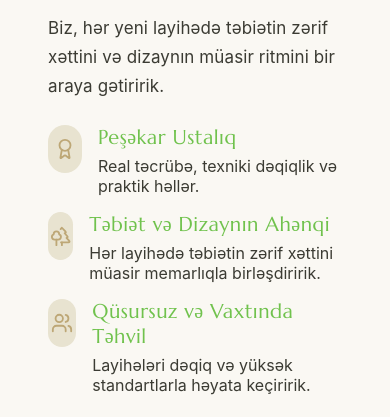
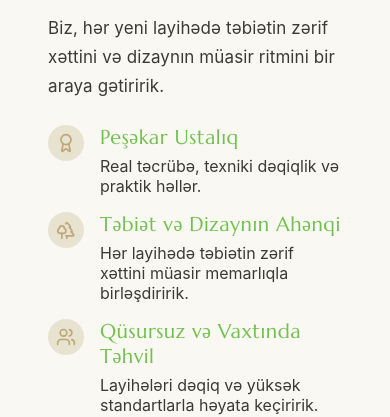
Before and after one commit to GulzarMammadova/parkland, a React (Vite) app: page / in a window 390 px wide. Shown: the part 1480-1897 px from the top of the page. Built offline with nearby package versions, Linux system fonts and the light colour scheme; no server answers.

Commit message:
Optimize icons for mobile

```diff
--- a/src/components/About/About.css
+++ b/src/components/About/About.css
@@ -68,6 +68,23 @@
   align-items: center;
   justify-content: center;
 }
+
+.about__icon {
+  width: 48px;
+  height: 48px;
+  border-radius: 999px;
+  background: var(--beige);
+  display: flex;
+  align-items: center;
+  justify-content: center;
+}
+
+.about__iconSvg {
+  width: 22px;
+  height: 22px;
+  color: #BDA776;
+}
+
 .about__ft {
   font-size: 20px;
   margin: 0 0 6px;
@@ -112,14 +129,32 @@
   .about__imageWrap {
     max-width: 340px;
     margin: 0 auto 12px;
-
     height: auto;
     min-height: 0;
-    aspect-ratio: 3 / 4; /* портрет */
+    aspect-ratio: 3 / 4;
   }
 
   .about__image {
     object-position: center 20%;
+  }
+ .about__icon {
+  width: 36px;
+  height: 36px;
+  border-radius: 50%;
+  background: var(--beige);
+
+  display: flex;
+  align-items: center;
+  justify-content: center;
+
+  flex-shrink: 0;
+  }
+
+  .about__iconSvg {
+    width: 20px;
+    height: 20px;
+      display: block;
+
   }
 }
 
--- a/src/components/About/About.jsx
+++ b/src/components/About/About.jsx
@@ -113,7 +113,7 @@ export function About() {
                   className="about__row"
                 >
                   <div className="about__icon">
-                    <Icon size={22} color="#BDA776" />
+                    <Icon className="about__iconSvg"/>
                   </div>
                   <div>
                     <h3 className="about__ft">{f.title}</h3>
--- a/src/components/Services/Services.jsx
+++ b/src/components/Services/Services.jsx
@@ -51,7 +51,7 @@ export function Services() {
     "/img/services/Hardscape.jpg",
     "/img/services/Softscape.avif",
     "/img/services/MEP.avif",
-    "/img/services/Outside furniture and metal works.jpg",
+    "/img/services/Outside furniture and metal works2.jpg",
     "/img/services/Fito works.webp",
   ];
 
```
Also changed, not shown: public/img/services/Outside furniture and metal works2.jpg (renamed from public/img/services/Outside furniture and metal works.jpg).
